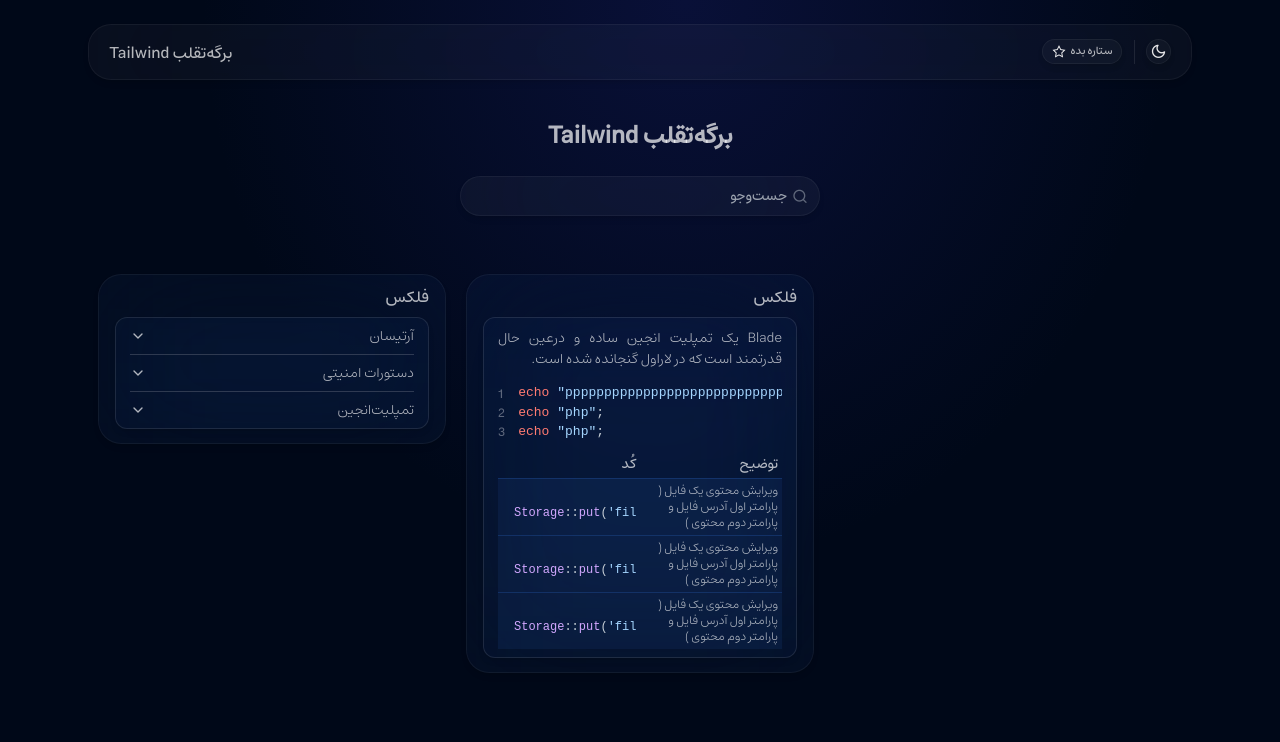
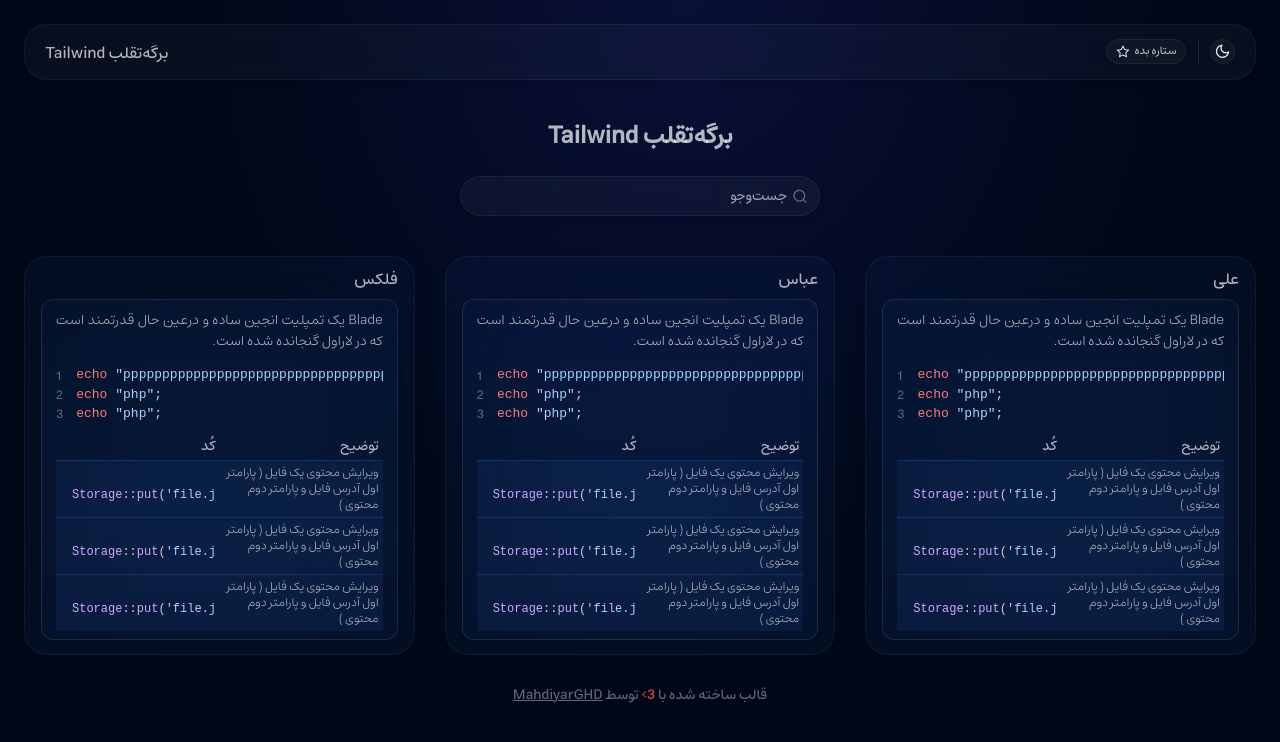
Before and after one commit to MahdiyarGHD/CheatSheetTemplate, a React (Vite) app: page / in a window 1280 px wide. Shown: the top 742 px of the page. Built offline with nearby package versions, Linux system fonts and the light colour scheme.

Commit message:
fix: Improved the masonry layout feat: Added footer feat: Added static search

```diff
--- a/src/App.jsx
+++ b/src/App.jsx
@@ -1,10 +1,10 @@
-import { useState } from 'react'
+import { useEffect, useState } from 'react'
 import Home from './pages/Home';
 
 
 const App = () => {
   return (
-    <div className="h-screen font-[Estedad] text-[#5F677A] m-auto lg:max-w-6xl px-6 pt-6">
+    <div className="h-screen font-[Estedad] text-[#5F677A] m-auto lg:max-w-7xl px-6 pt-6">
       <Home />
     </div>
   )
--- a/src/assets/styles/index.scss
+++ b/src/assets/styles/index.scss
@@ -8,7 +8,6 @@
 $custom-scrollbar-thumb-hover: #23789c;
 
 @layer base {
-
 
     @font-face {
       font-family: 'Estedad';
@@ -33,35 +32,17 @@
       @apply max-md:bg-none;
     }
 
-    /* .masonry-container {
-      @apply flex flex-col flex-wrap justify-between gap-3
+    .my-masonry-grid {
+      display: -webkit-box;
+      display: -ms-flexbox;
+      @apply ml-[-30px] mt-[40px] w-auto flex
+    }
+    .my-masonry-grid_column {
+      @apply pl-[30px] bg-clip-padding
     }
 
-    .masonry-item {
-      @apply overflow-hidden w-[33%]
-    } */
-
-  .masonry-container {
-    @apply grid grid-cols-[repeat(auto-fill,minmax(340px,1fr))] gap-[20px] p-[10px]
-  }
-
-  .masonry-item {
-    @apply w-full h-[auto]
-  }
-
-  .masonry-item:nth-child(2) {
-    grid-row: span 2;
-
-  }
-
-  .masonry-item:nth-child(3) {
-    grid-column: span 1;
-    grid-row: span 2;
-  }
-
-  .masonry-item:nth-child(n + 4) {
-    grid-column: span 1;
-    grid-row: span 1;
+    .my-masonry-grid_column > div {
+      @apply mb-[30px];
     }
 
     p {
@@ -112,5 +93,4 @@
     ::-webkit-scrollbar-thumb:hover {
       background-color: $custom-scrollbar-thumb-hover
     }
-
 }
--- /dev/null
+++ b/src/components/Footer.jsx
@@ -0,0 +1,9 @@
+const Footer = () => {
+    return (
+      <footer className="mt-0 text-center w-full pb-8 text-sm" dir="rtl">
+        قالب ساخته شده با <span className="text-red-500">3&gt;</span> توسط <a href="https://github.com/MahdiyarGHD" className="underline" target="_blank">MahdiyarGHD</a>
+      </footer>
+    );
+}
+
+export default Footer;
--- a/src/components/MasonryContainer.jsx
+++ /dev/null
@@ -1,9 +0,0 @@
-const MasonryContainer = ({children}) => {
-    return <>
-        <div className="masonry-container max-h-[200px] mt-12">
-            {children}
-        </div>
-    </>
-}
-
-export default MasonryContainer;
--- a/src/components/SearchInput.jsx
+++ b/src/components/SearchInput.jsx
@@ -1,8 +1,8 @@
-const SearchInput = () => {
+const SearchInput = ({onChange = null}) => {
     return <>
         <div dir="rtl" className="w-full flex justify-center mt-6">
             <div className="relative sm:w-[auto] w-[80%]">
-                <input placeholder="جست‌وجو" type="text" className="px-4 pr-8 text-right text-sm h-10 sm:w-[360px] w-full focus:outline-none rounded-3xl text-white/70 bg-white/[4%] rounded-[23px] shadow-md backdrop-blur-3xl border-white/5 border" />
+                <input onChange={onChange} placeholder="جست‌وجو" type="text" className="px-4 pr-8 text-right text-sm h-10 sm:w-[360px] w-full focus:outline-none rounded-3xl text-white/70 bg-white/[4%] rounded-[23px] shadow-md backdrop-blur-3xl border-white/5 border" />
                 <span className="icon-search absolute right-3 top-3"></span>
             </div>
         </div>
--- a/src/lib/utils.jsx
+++ b/src/lib/utils.jsx
@@ -4,3 +4,7 @@
 export function cn(...inputs) {
   return twMerge(clsx(inputs))
 }
+
+export function isNullOrEmpty(str) {
+  return !str || str.trim().length === 0;
+}
--- a/src/pages/Home.jsx
+++ b/src/pages/Home.jsx
@@ -1,10 +1,14 @@
 import Header from "../components/Header";
 import SearchInput from "../components/SearchInput";
-import MasonryContainer from "../components/MasonryContainer";
 import MasonryItem from "../components/MasonryItem";
 import '../assets/fonts/Icomoon/style.css';
 import Codeblock from "../components/Codeblock.jsx";
 import DescriptiveCodeTable from "../components/DescriptiveCodeTable.jsx";
+import Footer from "../components/Footer.jsx";
+import Masonry from 'react-masonry-css'
+import React, { useEffect, useState } from "react";
+import ReactDOMServer from 'react-dom/server'
+import { isNullOrEmpty } from "../lib/utils.jsx";
 import {
     Table,
     TableRow,
@@ -18,63 +22,40 @@
   } from "../components/ui/accordion.jsx"
 
 const Home = () => {
-    return <>
-        <Header />
-        <div dir="rtl" className="w-full mt-10 text-white/70 font-bold text-2xl text-center">
-            برگه‌تقلب‌ Tailwind
-        </div>
-        <SearchInput />
 
-        <MasonryContainer>
-            <MasonryItem title="فلکس">
-            <Accordion type="single" collapsible>
-                <AccordionItem value="item-1">
-                    <AccordionTrigger>آرتیسان</AccordionTrigger>
-                    <AccordionContent>
-                        <p>آرتیسان یک رابط خط فرمان است که در لاراول استفاده شده است.</p>
-                    </AccordionContent>
-                </AccordionItem>
-                <AccordionItem value="item-2">
-                    <AccordionTrigger>دستورات امنیتی</AccordionTrigger>
-                    <AccordionContent>
-                        Yes. It adheres to the WAI-ARIA design pattern.
-                    </AccordionContent>
-                </AccordionItem>
-                <AccordionItem value="item-3" isBarHidden={true}>
-                    <AccordionTrigger>تمپلیت‌انجین</AccordionTrigger>
-                    <AccordionContent>
-                        Yes. It adheres to the WAI-ARIA design pattern.
-                        <Codeblock language="php">
-                        {`
-                        echo "ppppppppppppppppppppppppppppppppppppppppppppppppppppppppppppppppppppppphp";
-                        echo "php";
-                        echo "php";
-                        `}
-                        </Codeblock>
+    var [filterableItems, setFilterableItems] = useState([])
+    useEffect(() => {
+        setFilterableItems(items);
+    }, [])
+
+    const filterJSXByInnerHTML = (jsxArray, regexPattern) => {
+        return jsxArray.filter(jsx => {
+          if (React.isValidElement(jsx)) {
+            const rawHTML = ReactDOMServer.renderToStaticMarkup(jsx);
+            const regex = new RegExp(regexPattern, 'gi');
+            return regex.test(rawHTML);
+          }
+          return false;
+        });
+      };
 
 
-                    <Table columns={["ویژگی", "کلاس"]}>
-                        <TableRow>
-                            <TableRowItem dir="ltr" >
-                                <Codeblock hasHighlight={false}>table-layout: auto;</Codeblock>
-                            </TableRowItem>
-                            <TableRowItem classList="monospace">
-                                <Codeblock hasHighlight={false}>table-auto</Codeblock>
-                            </TableRowItem>
-                        </TableRow>
-                        <TableRow>
-                            <TableRowItem classList='text-right'>
-                            ویرایش محتوی یک فایل ( پارامتر اول آدرس فایل و پارامتر دوم محتوی )
-                            </TableRowItem>
-                            <TableRowItem>
-                                <Codeblock isLineNumberDisabled={true} language="php">{`Storage::put('file.jpg', $contents);`}</Codeblock>
-                            </TableRowItem>
-                        </TableRow>
-                    </Table>
-                    </AccordionContent>
-                </AccordionItem>
-                </Accordion>
-            </MasonryItem>
+    const onSearchInputChange = (value) => {
+        if (isNullOrEmpty(value))
+            setFilterableItems(items)
+
+        const filteredItems = filterJSXByInnerHTML(items, value);
+        setFilterableItems(filteredItems);
+    }
+
+
+    const breakpointColumnsObj = {
+        default: 3,
+        1024: 2,
+        700: 1
+      };
+
+      const items = [
         <MasonryItem title="فلکس">
         <p className="pt-2">
             Blade یک تمپلیت انجین ساده و درعین حال قدرتمند است که در لاراول گنجانده شده است.
@@ -114,8 +95,105 @@
                 </TableRowItem>
             </TableRow>
         </DescriptiveCodeTable>
+    </MasonryItem>,
+        <MasonryItem title="عباس">
+        <p className="pt-2">
+            Blade یک تمپلیت انجین ساده و درعین حال قدرتمند است که در لاراول گنجانده شده است.
+        </p>
+
+        <Codeblock language="php">
+        {`
+        echo "ppppppppppppppppppppppppppppppppppppppppppppppppppppppppppppppppppppppphp";
+        echo "php";
+        echo "php";
+        `}
+        </Codeblock>
+
+        <DescriptiveCodeTable>
+            <TableRow>
+                <TableRowItem>
+                 ویرایش محتوی یک فایل ( پارامتر اول آدرس فایل و پارامتر دوم محتوی )
+                </TableRowItem>
+                <TableRowItem>
+                    <Codeblock language="php">Storage::put('file.jpg', $contents);</Codeblock>
+                </TableRowItem>
+            </TableRow>
+            <TableRow>
+                <TableRowItem>
+                 ویرایش محتوی یک فایل ( پارامتر اول آدرس فایل و پارامتر دوم محتوی )
+                </TableRowItem>
+                <TableRowItem>
+                    <Codeblock language="php">Storage::put('file.jpg', $contents);</Codeblock>
+                </TableRowItem>
+            </TableRow>
+            <TableRow>
+                <TableRowItem>
+                 ویرایش محتوی یک فایل ( پارامتر اول آدرس فایل و پارامتر دوم محتوی )
+                </TableRowItem>
+                <TableRowItem>
+                    <Codeblock language="php">Storage::put('file.jpg', $contents);</Codeblock>
+                </TableRowItem>
+            </TableRow>
+        </DescriptiveCodeTable>
+    </MasonryItem>,
+        <MasonryItem title="علی">
+        <p className="pt-2">
+            Blade یک تمپلیت انجین ساده و درعین حال قدرتمند است که در لاراول گنجانده شده است.
+        </p>
+
+        <Codeblock language="php">
+        {`
+        echo "ppppppppppppppppppppppppppppppppppppppppppppppppppppppppppppppppppppppphp";
+        echo "php";
+        echo "php";
+        `}
+        </Codeblock>
+
+        <DescriptiveCodeTable>
+            <TableRow>
+                <TableRowItem>
+                 ویرایش محتوی یک فایل ( پارامتر اول آدرس فایل و پارامتر دوم محتوی )
+                </TableRowItem>
+                <TableRowItem>
+                    <Codeblock language="php">Storage::put('file.jpg', $contents);</Codeblock>
+                </TableRowItem>
+            </TableRow>
+            <TableRow>
+                <TableRowItem>
+                 ویرایش محتوی یک فایل ( پارامتر اول آدرس فایل و پارامتر دوم محتوی )
+                </TableRowItem>
+                <TableRowItem>
+                    <Codeblock language="php">Storage::put('file.jpg', $contents);</Codeblock>
+                </TableRowItem>
+            </TableRow>
+            <TableRow>
+                <TableRowItem>
+                 ویرایش محتوی یک فایل ( پارامتر اول آدرس فایل و پارامتر دوم محتوی )
+                </TableRowItem>
+                <TableRowItem>
+                    <Codeblock language="php">Storage::put('file.jpg', $contents);</Codeblock>
+                </TableRowItem>
+            </TableRow>
+        </DescriptiveCodeTable>
     </MasonryItem>
-        </MasonryContainer>
+      ];
+
+    return <>
+        <Header />
+        <div dir="rtl" className="w-full mt-10 text-white/70 font-bold text-2xl text-center">
+            برگه‌تقلب‌ Tailwind
+        </div>
+        <SearchInput onChange={(v) => onSearchInputChange(v.target.value)} />
+
+        <Masonry
+            breakpointCols={breakpointColumnsObj}
+            className="my-masonry-grid"
+            columnClassName="my-masonry-grid_column"
+            >
+            {filterableItems.map((o) => <div key={crypto.randomUUID()}>{o}</div>)}
+        </Masonry>
+
+        <Footer />
     </>
 }
 
```
Also changed, not shown: src/components/Test.jsx (deleted, +0 -47 lines). Lines whose indentation alone changed are shown as unchanged.
